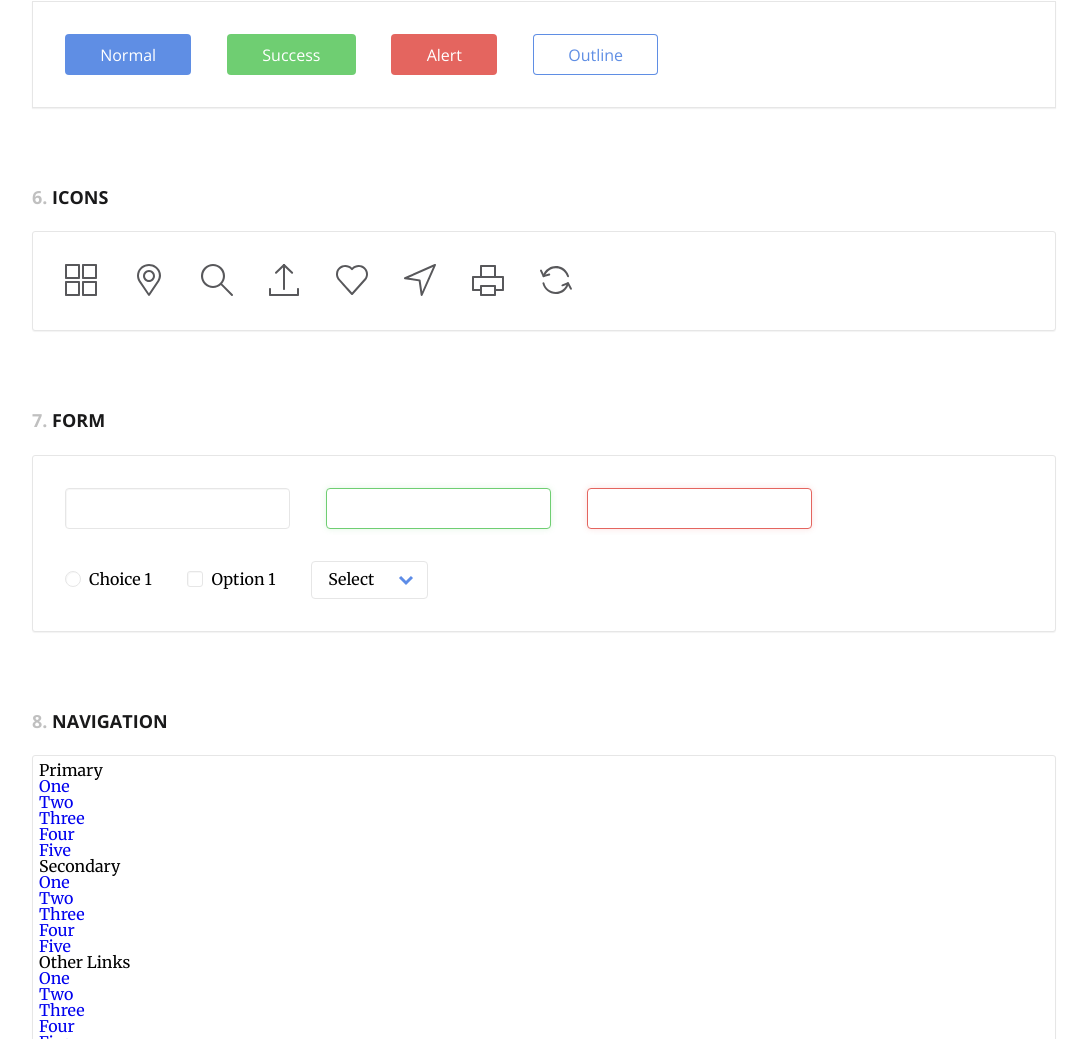
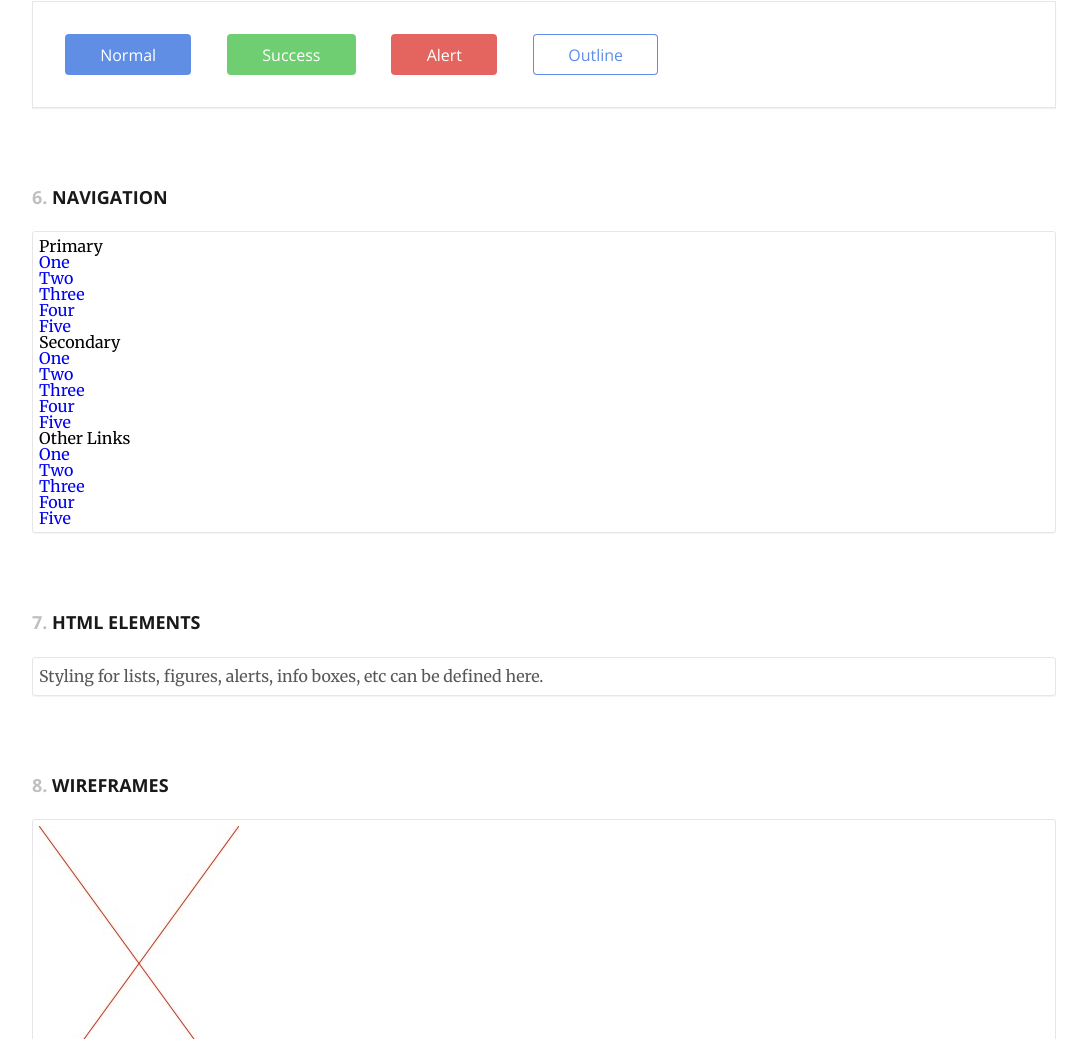
Before and after one commit to techmike12/ZenGarden, a website built with Parcel: page style-guide-template/src/index.html in a window 1280 px wide. Shown: the part 1761-2800 px from the top of the page, without its empty margins (96-1183 px from the left). Built offline with nearby package versions, Linux system fonts and the light colour scheme.

Commit message:
Updated HTML of Style Guide

```diff
--- a/style-guide-template/src/index.html
+++ b/style-guide-template/src/index.html
@@ -26,8 +26,6 @@
           <li><a href="#colors">Colors</a></li>
           <li><a href="#typography">Typography</a></li>
           <li><a href="#buttons">Buttons</a></li>
-          <li><a href="#icons">icons</a></li>
-          <li><a href="#form">Form</a></li>
           <li><a href="#navigation">Navigation</a></li>
         </ul>
         <!-- cd-main-nav -->
@@ -114,54 +112,6 @@
         </div>
       </section>
 
-      <section id="icons" class="cd-icons">
-        <h2>Icons</h2>
-
-        <ul class="cd-box">
-          <li class="cd-icon-1"></li>
-          <li class="cd-icon-2"></li>
-          <li class="cd-icon-3"></li>
-          <li class="cd-icon-4"></li>
-          <li class="cd-icon-5"></li>
-          <li class="cd-icon-6"></li>
-          <li class="cd-icon-7"></li>
-          <li class="cd-icon-8"></li>
-        </ul>
-      </section>
-
-      <section id="form" class="cd-form">
-        <h2>Form</h2>
-
-        <div class="cd-box">
-          <form>
-            <fieldset>
-              <input type="text" /> <input class="success" type="text" />
-              <input class="alert" type="text" />
-            </fieldset>
-
-            <fieldset>
-              <div class="cd-input-wrapper">
-                <input type="radio" name="radioButton" id="radio1" />
-                <label class="radio-label" for="radio1">Choice 1</label>
-              </div>
-
-              <div class="cd-input-wrapper">
-                <input type="checkbox" id="checkbox1" />
-                <label class="checkbox-label" for="checkbox1">Option 1</label>
-              </div>
-
-              <div class="cd-input-wrapper cd-select">
-                <select name="select-this" id="select-this">
-                  <option value="0">Select</option>
-                  <option value="1">Option 1</option>
-                  <option value="2">Option 2</option>
-                  <option value="2">Option 3</option>
-                </select>
-              </div>
-            </fieldset>
-          </form>
-        </div>
-      </section>
       <section id="navigation" class="cd-navigation">
         <h2>Navigation</h2>
         <div class="cd-box">
```
